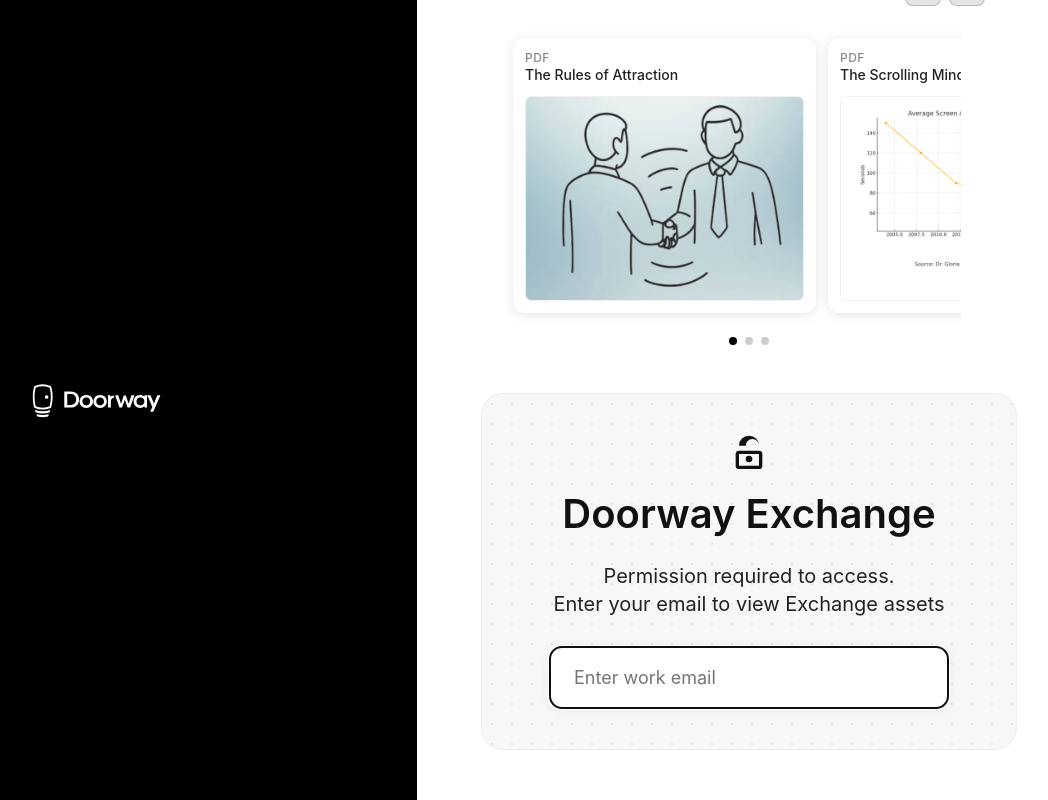
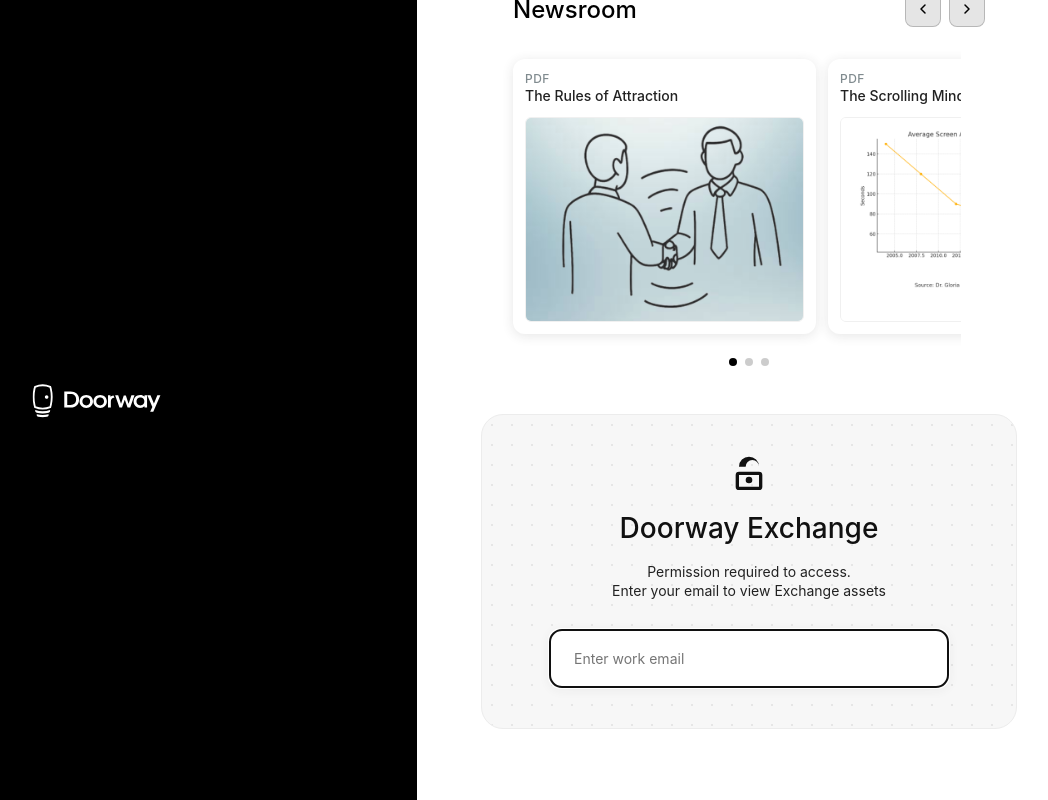
Before and after one commit to ashley544/FS-Prototype-v1, a React (Create React App) app: page / in a window 1280 px wide. Shown: the whole page, without its empty margins (223-1271 px from the left). Built offline with nearby package versions, Linux system fonts and the light colour scheme.

Commit message:
exchange comp.

```diff
--- a/src/LandingPage.js
+++ b/src/LandingPage.js
@@ -85,10 +85,10 @@
                 <svg width="40" height="40" viewBox="0 0 24 24" fill="none" xmlns="http://www.w3.org/2000/svg">
                   <path d="M12 17a2 2 0 1 0 0-4 2 2 0 0 0 0 4zm6-7V7a6 6 0 1 0-12 0v3a2 2 0 0 0-2 2v7a2 2 0 0 0 2 2h12a2 2 0 0 0 2-2v-7a2 2 0 0 0-2-2zm-8-3a4 4 0 1 1 8 0v3H6V7zm10 12H6v-7h12v7z" fill="#111"/>
                 </svg>
-                <div style={{ fontSize: 40, fontWeight: 600, color: '#111', fontFamily: 'Inter Variable, Inter, Arial, sans-serif', textAlign: 'center', lineHeight: 1.1 }}>
+                <div style={{ fontSize: 28, fontWeight: 500, color: '#111', fontFamily: 'Inter Variable, Inter, Arial, sans-serif', textAlign: 'center', lineHeight: 1.1 }}>
                   Doorway Exchange
                 </div>
-                <div style={{ fontSize: 20, color: '#222', fontWeight: 400, textAlign: 'center', marginTop: 8, lineHeight: 1.4 }}>
+                <div style={{ fontSize: 14, color: '#222', fontWeight: 400, textAlign: 'center', marginTop: 0, lineHeight: 1.4 }}>
                   Permission required to access.<br />
                   Enter your email to view Exchange assets
                 </div>
@@ -106,7 +106,7 @@
                     padding: '20px 24px',
                     borderRadius: '12px',
                     border: '1.5px solid #ececec',
-                    fontSize: '18px',
+                    fontSize: '14px',
                     fontFamily: 'Inter Variable, Inter, Arial, sans-serif',
                     marginBottom: error ? 4 : 0,
                     background: '#fff',
@@ -114,7 +114,7 @@
                   }}
                   autoFocus
                 />
-                {error && <div style={{ color: '#e94b4b', fontSize: 14, marginTop: 0 }}>{error}</div>}
+                {error && <div style={{ color: '#e94b4b', fontSize: 6, marginTop: 0 }}>{error}</div>}
               </div>
             </div>
           </DottedRectangle>
```
